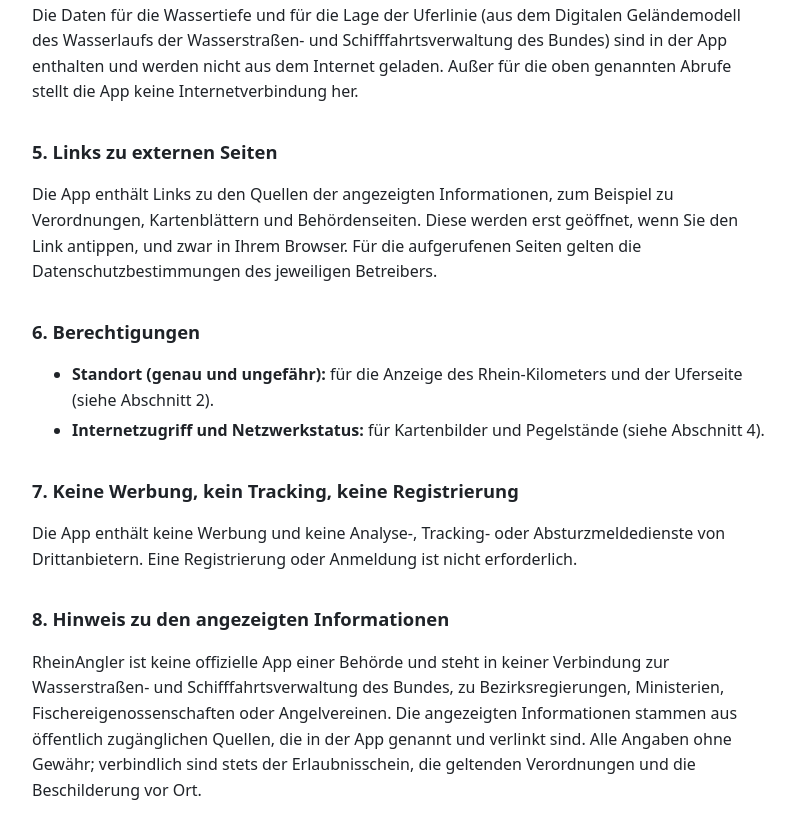
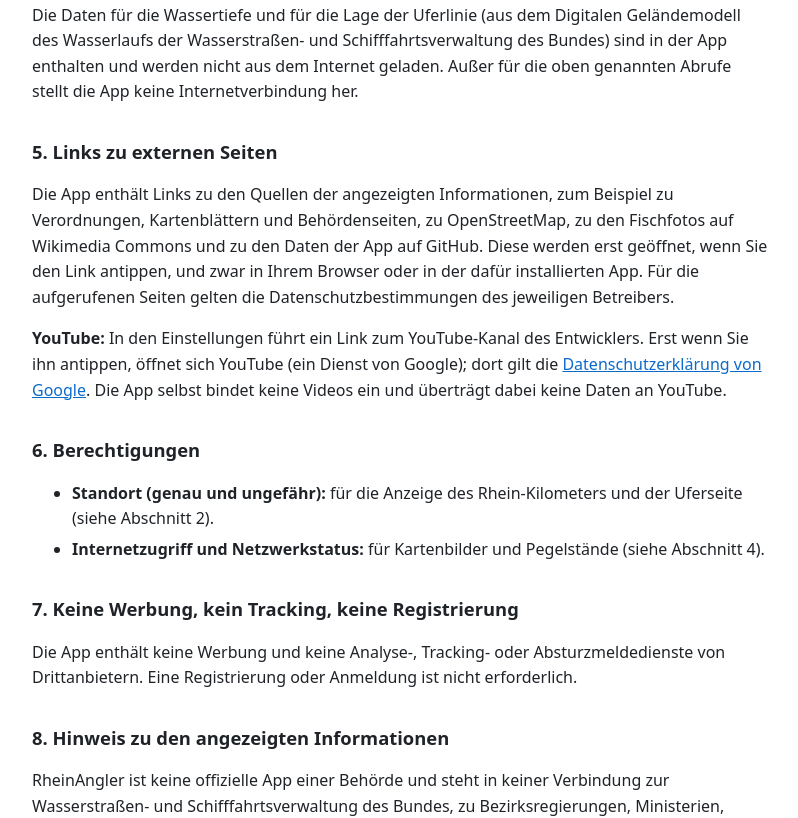
Before and after one commit to irekconnor/rhein-km, a plain HTML site: page datenschutz.html in a window 1280 px wide. Shown: the part 1844-2662 px from the top of the page, without its empty margins (240-1038 px from the left). Drawn offline with Linux system fonts and the light colour scheme.

Commit message:
Datenschutz: YouTube-Link und Datenseite ergänzt

```diff
--- a/datenschutz.html
+++ b/datenschutz.html
@@ -18,7 +18,7 @@ li { margin-bottom: 0.3rem; }
 </head>
 <body>
 <h1>Datenschutzerklärung für die App „RheinAngler“</h1>
-<p class="stand">Stand: 19. November 2026 (bis Version 1.1.0 hieß die App „Rhein-km Pro“)</p>
+<p class="stand">Stand: 25. November 2026 (bis Version 1.1.0 hieß die App „Rhein-km Pro“)</p>
 <p>Diese Datenschutzerklärung informiert darüber, welche Daten die Android-App „RheinAngler“ (im Folgenden „App“) verarbeitet. Die App zeigt Anglern am Rhein den aktuellen Rhein-Kilometer, die Uferseite, Pegelstände, die Wassertiefe und Angelstrecken an. Kurz gesagt: Der Entwickler erhält über die App keine personenbezogenen Daten. Ihr Standort wird nur auf Ihrem Gerät ausgewertet. Die App enthält keine Werbung, verwendet keine Analyse- oder Tracking-Dienste und erfordert keine Registrierung.</p>
 <h2>1. Verantwortlicher</h2>
 <address>Irek Kionka<br>Pömpers Feld 28<br>46569 Hünxe<br>E-Mail: <a href="mailto:Irek.connor@gmail.com">Irek.connor@gmail.com</a></address>
@@ -46,7 +46,8 @@ li { margin-bottom: 0.3rem; }
 </ul>
 <p>Die Daten für die Wassertiefe und für die Lage der Uferlinie (aus dem Digitalen Geländemodell des Wasserlaufs der Wasserstraßen- und Schifffahrtsverwaltung des Bundes) sind in der App enthalten und werden nicht aus dem Internet geladen. Außer für die oben genannten Abrufe stellt die App keine Internetverbindung her.</p>
 <h2>5. Links zu externen Seiten</h2>
-<p>Die App enthält Links zu den Quellen der angezeigten Informationen, zum Beispiel zu Verordnungen, Kartenblättern und Behördenseiten. Diese werden erst geöffnet, wenn Sie den Link antippen, und zwar in Ihrem Browser. Für die aufgerufenen Seiten gelten die Datenschutzbestimmungen des jeweiligen Betreibers.</p>
+<p>Die App enthält Links zu den Quellen der angezeigten Informationen, zum Beispiel zu Verordnungen, Kartenblättern und Behördenseiten, zu OpenStreetMap, zu den Fischfotos auf Wikimedia Commons und zu den Daten der App auf GitHub. Diese werden erst geöffnet, wenn Sie den Link antippen, und zwar in Ihrem Browser oder in der dafür installierten App. Für die aufgerufenen Seiten gelten die Datenschutzbestimmungen des jeweiligen Betreibers.</p>
+<p><strong>YouTube:</strong> In den Einstellungen führt ein Link zum YouTube-Kanal des Entwicklers. Erst wenn Sie ihn antippen, öffnet sich YouTube (ein Dienst von Google); dort gilt die <a href="https://policies.google.com/privacy?hl=de">Datenschutzerklärung von Google</a>. Die App selbst bindet keine Videos ein und überträgt dabei keine Daten an YouTube.</p>
 <h2>6. Berechtigungen</h2>
 <ul>
 <li><strong>Standort (genau und ungefähr):</strong> für die Anzeige des Rhein-Kilometers und der Uferseite (siehe Abschnitt 2).</li>
```
